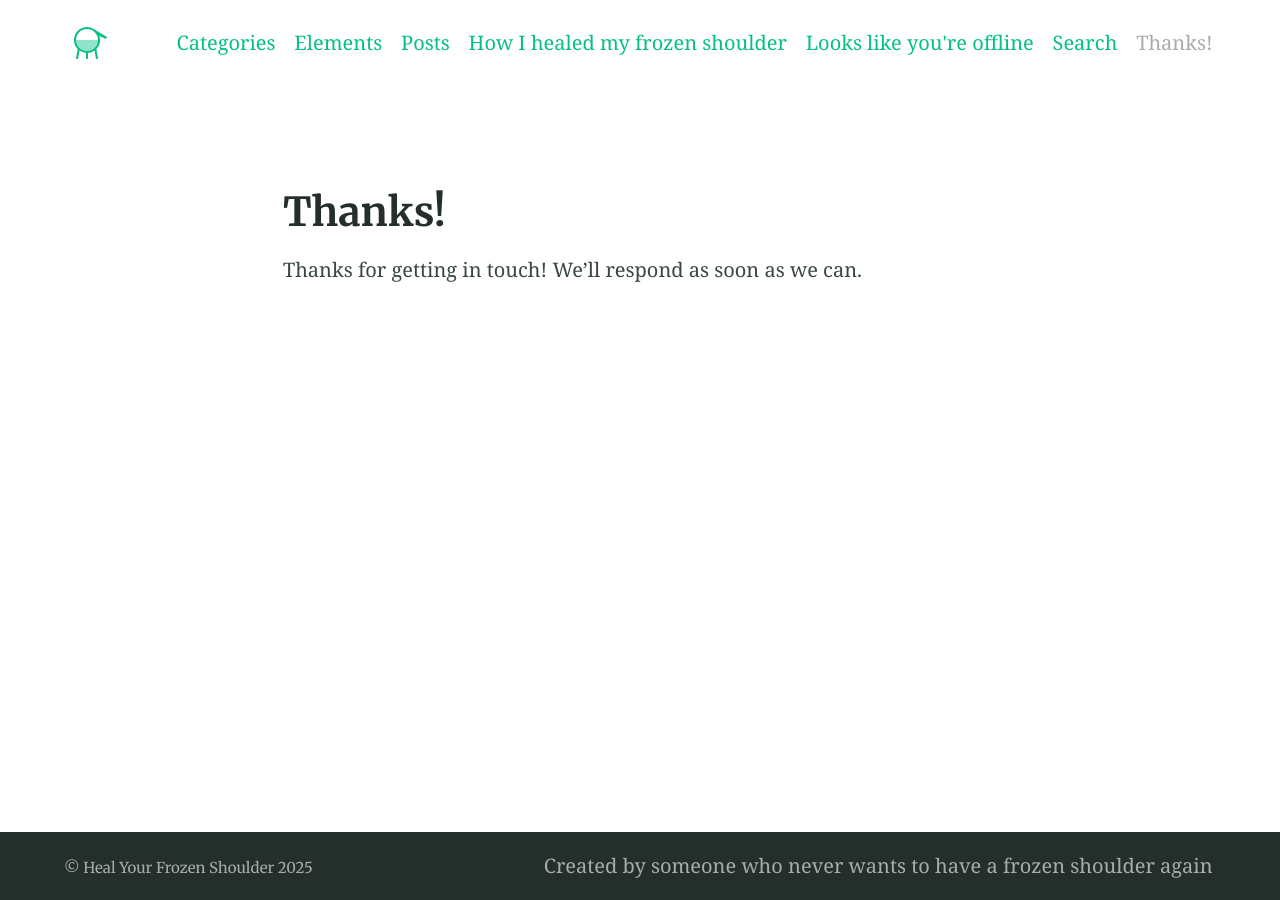
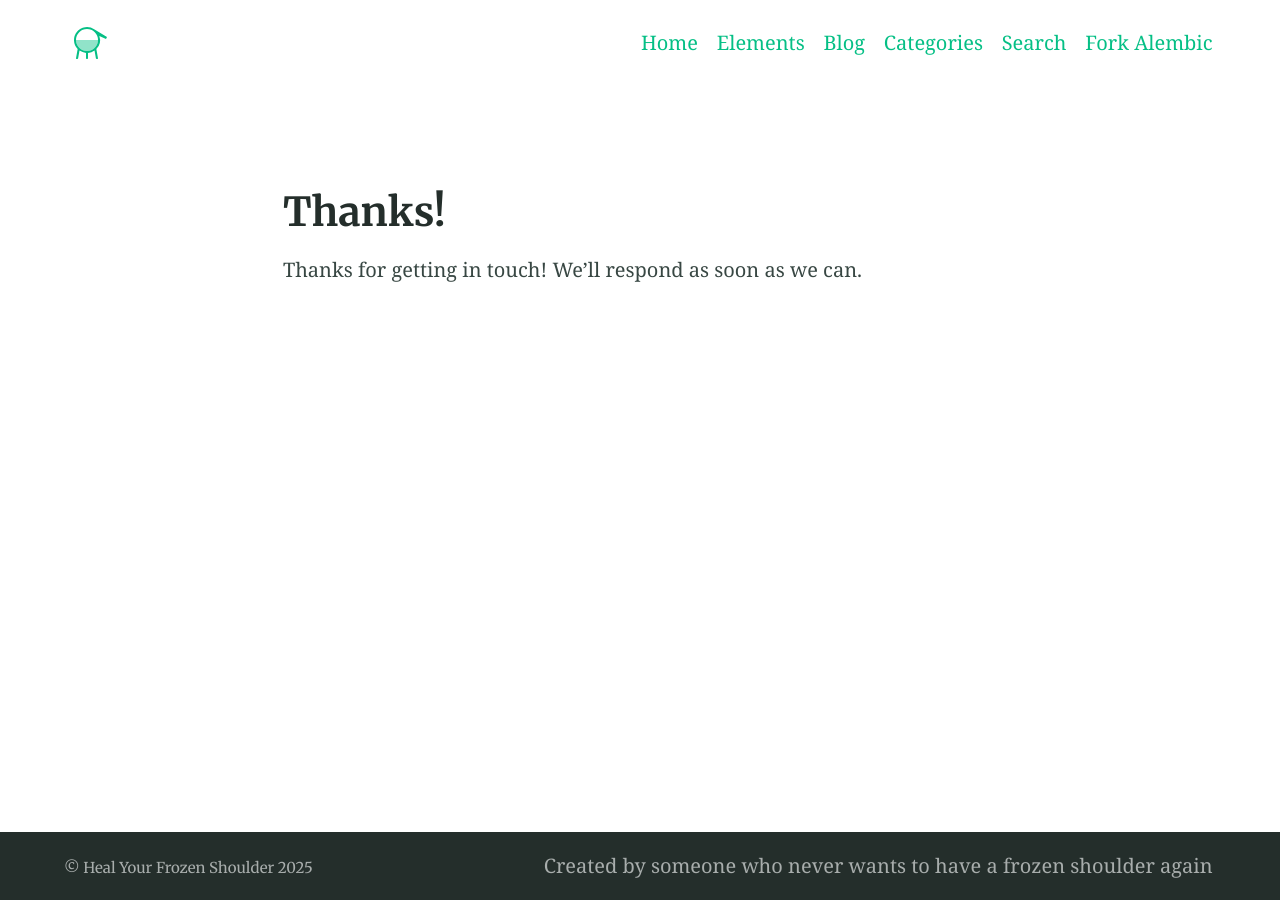
Before and after one commit to suzycc/heal-frozen-shoulder, a Jekyll site: the page built from thanks.md, in a window 1280 px wide. Built offline with Jekyll 4.4.1, drawn with Linux system fonts in a browser that asks for light colours; Markdown is read by kramdown in place of the engine named in the settings; some of the changed lines change nothing that is shown.

Commit message:
Update _config.yml

```diff
--- a/_config.yml
+++ b/_config.yml
@@ -35,23 +35,23 @@
 - jemoji
 
 # 3. Gem settings
-# paginate: 2 # jekyll-paginate > items per page
-# paginate_path: blog/page:num # jekyll-paginate > blog page
-# jekyll-mentions: https://twitter.com # jekyll-mentions > service used when @replying
-# twitter:
-#   username: DavidDarnes # jekyll-seo-tag > Owners twitter username
-# author: DavidDarnes # jekyll-seo-tag > default author
-# social: # jekyll-seo-tag > social overrides
-#   name: David Darnes # jekyll-seo-tag > real name
-#   links:  # jekyll-seo-tag > social aliases (sameAs)
-#     - https://twitter.com/DavidDarnes
-#     - https://www.facebook.com/daviddarnes
-#     - https://www.linkedin.com/in/daviddarnes
-#     - https://github.com/daviddarnes
-# markdown: CommonMark # Markdown parse settings, CommonMark performs slightly better an others in build time
-# commonmark:
-  # options: ["SMART", "FOOTNOTES"]
-  # extensions: ["strikethrough", "autolink", "table"]
+paginate: 2 # jekyll-paginate > items per page
+paginate_path: blog/page:num # jekyll-paginate > blog page
+jekyll-mentions: https://twitter.com # jekyll-mentions > service used when @replying
+twitter:
+  username: DavidDarnes # jekyll-seo-tag > Owners twitter username
+author: DavidDarnes # jekyll-seo-tag > default author
+social: # jekyll-seo-tag > social overrides
+  name: David Darnes # jekyll-seo-tag > real name
+  links:  # jekyll-seo-tag > social aliases (sameAs)
+    - https://twitter.com/DavidDarnes
+    - https://www.facebook.com/daviddarnes
+    - https://www.linkedin.com/in/daviddarnes
+    - https://github.com/daviddarnes
+markdown: CommonMark # Markdown parse settings, CommonMark performs slightly better an others in build time
+commonmark:
+  options: ["SMART", "FOOTNOTES"]
+  extensions: ["strikethrough", "autolink", "table"]
 
 # 4. Jekyll settings
 sass:
@@ -120,19 +120,19 @@
   1024: '/assets/logos/logo@1024px.png'
 
 # 9. Site navigation
-# navigation_header:
-# - title: Home
-#   url: /
-# - title: Elements
-#   url: /elements/
-# - title: Blog
-#   url: /blog/
-# - title: Categories
-#   url: /categories/
-# - title: Search
-#   url: /search/
-# - title: Fork Alembic
-#   url: https://github.com/daviddarnes/alembic
+navigation_header:
+- title: Home
+  url: /
+- title: Elements
+  url: /elements/
+- title: Blog
+  url: /blog/
+- title: Categories
+  url: /categories/
+- title: Search
+  url: /search/
+- title: Fork Alembic
+  url: https://github.com/daviddarnes/alembic
 
 navigation_footer:
 - title: Created by someone who never wants to have a frozen shoulder again
```
